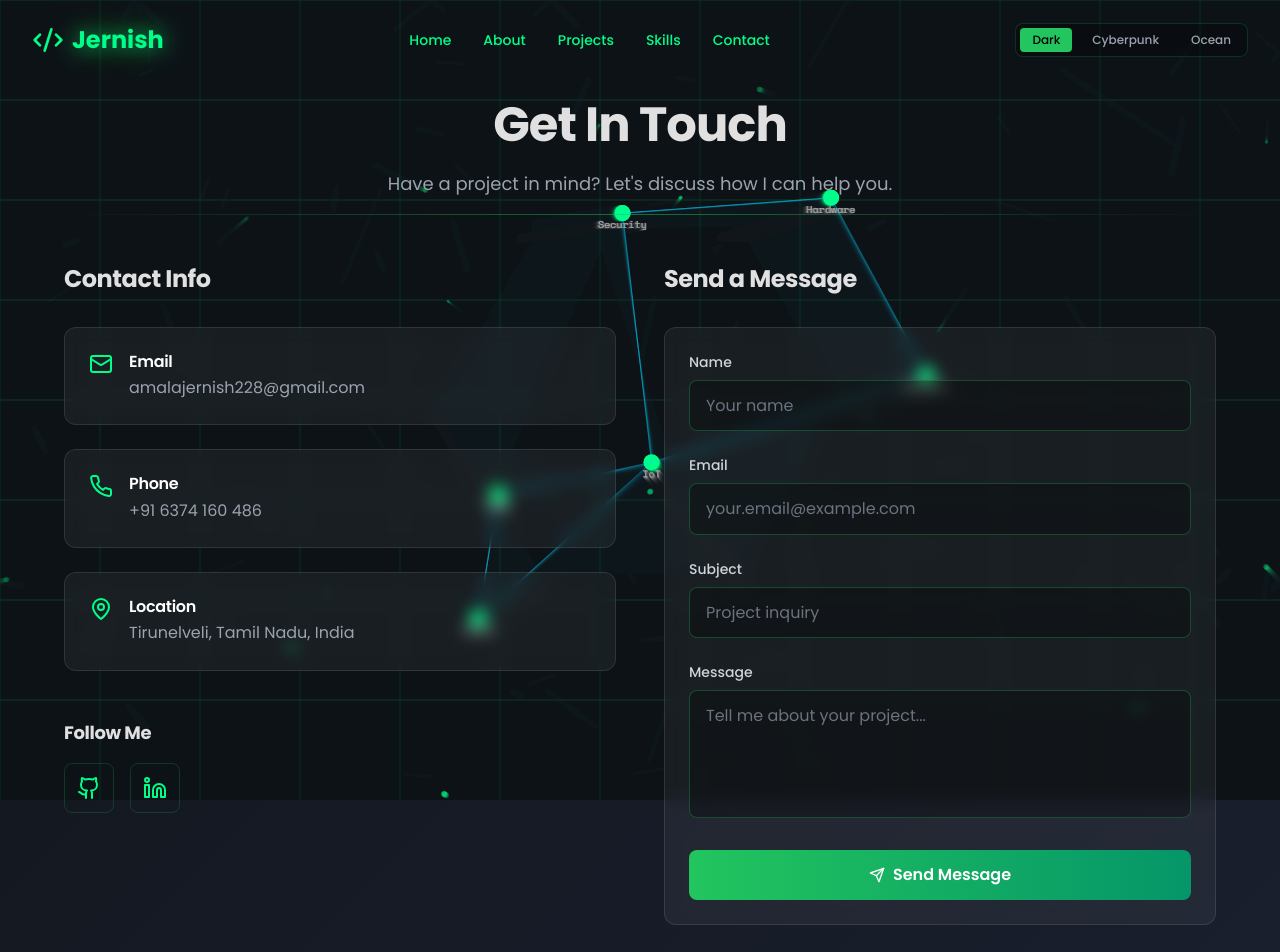
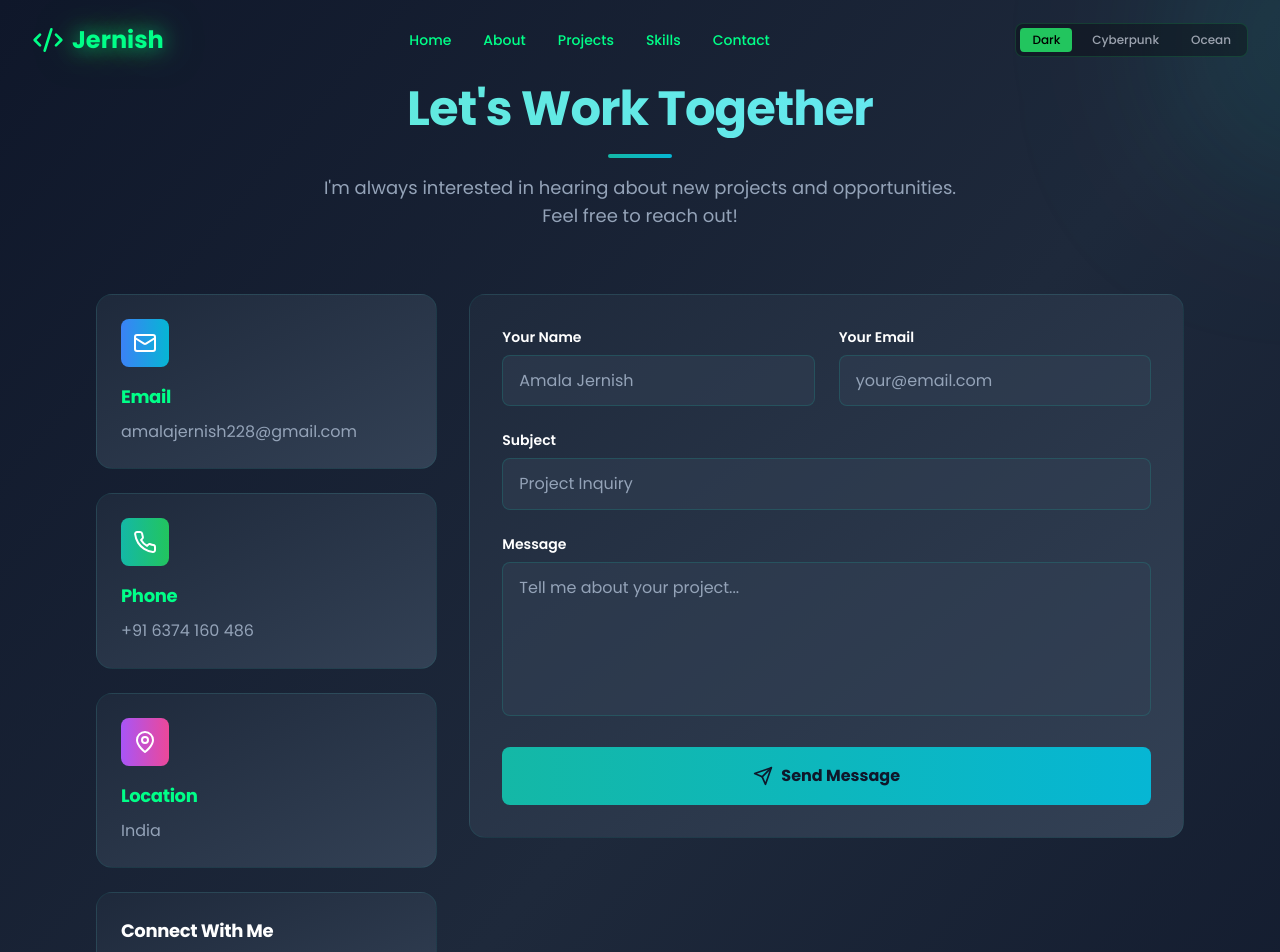
Before and after one commit to Jernish-FDO/Practise, a React (Vite) app: page /contact in a window 1280 px wide. Shown: the top 952 px of the page. Built offline with nearby package versions, Linux system fonts and the light colour scheme.

Commit message:
🎨 Redesign Contact.jsx - Professional contact form with social links

```diff
--- a/src/pages/Contact.jsx
+++ b/src/pages/Contact.jsx
@@ -1,7 +1,6 @@
-import { useState } from 'react'
-import { motion } from 'framer-motion'
-import { Mail, Phone, MapPin, Send, Github, Linkedin } from 'lucide-react'
-import { useNotificationStore } from '@store/themeStore'
+import { motion } from 'framer-motion';
+import { Mail, Phone, Github, Linkedin, MapPin, Send } from 'lucide-react';
+import { useState } from 'react';
 
 const Contact = () => {
   const [formData, setFormData] = useState({
@@ -9,223 +8,322 @@ const Contact = () => {
     email: '',
     subject: '',
     message: '',
-  })
-  const [isLoading, setIsLoading] = useState(false)
-  const addNotification = useNotificationStore((state) => state.addNotification)
+  });
+
+  const [submitted, setSubmitted] = useState(false);
+
+  const handleChange = (e) => {
+    const { name, value } = e.target;
+    setFormData((prev) => ({
+      ...prev,
+      [name]: value,
+    }));
+  };
+
+  const handleSubmit = (e) => {
+    e.preventDefault();
+    // Email would be sent via backend service
+    console.log('Form submitted:', formData);
+    setSubmitted(true);
+    setFormData({ name: '', email: '', subject: '', message: '' });
+    setTimeout(() => setSubmitted(false), 5000);
+  };
+
+  const contactInfo = [
+    {
+      icon: Mail,
+      title: 'Email',
+      value: 'amalajernish228@gmail.com',
+      link: 'mailto:amalajernish228@gmail.com',
+      color: 'from-blue-500 to-cyan-500',
+    },
+    {
+      icon: Phone,
+      title: 'Phone',
+      value: '+91 6374 160 486',
+      link: 'tel:+916374160486',
+      color: 'from-teal-500 to-green-500',
+    },
+    {
+      icon: MapPin,
+      title: 'Location',
+      value: 'India',
+      link: '#',
+      color: 'from-purple-500 to-pink-500',
+    },
+  ];
+
+  const socialLinks = [
+    {
+      icon: Github,
+      label: 'GitHub',
+      url: 'https://github.com/Jernish-FDO',
+      color: 'hover:text-slate-300',
+    },
+    {
+      icon: Linkedin,
+      label: 'LinkedIn',
+      url: 'https://linkedin.com',
+      color: 'hover:text-blue-400',
+    },
+  ];
 
   const containerVariants = {
     hidden: { opacity: 0 },
     visible: {
       opacity: 1,
-      transition: { staggerChildren: 0.1, delayChildren: 0.2 },
+      transition: {
+        staggerChildren: 0.1,
+        delayChildren: 0.2,
       },
-  }
+    },
+  };
 
   const itemVariants = {
     hidden: { opacity: 0, y: 20 },
-    visible: { opacity: 1, y: 0 },
-  }
-
-  const handleChange = (e) => {
-    const { name, value } = e.target
-    setFormData((prev) => ({ ...prev, [name]: value }))
-  }
-
-  const handleSubmit = async (e) => {
-    e.preventDefault()
-    setIsLoading(true)
-
-    try {
-      // Simulate API call
-      await new Promise((resolve) => setTimeout(resolve, 1000))
-
-      // In a real app, send to backend
-      console.log('Form submitted:', formData)
-
-      addNotification('Message sent successfully! I will get back to you soon.', 'success')
-      setFormData({ name: '', email: '', subject: '', message: '' })
-    } catch (error) {
-      addNotification('Failed to send message. Please try again.', 'error')
-    } finally {
-      setIsLoading(false)
-    }
-  }
-
-  const contactInfo = [
-    {
-      icon: <Mail className="w-6 h-6" />,
-      label: 'Email',
-      value: 'amalajernish228@gmail.com',
-      href: 'mailto:amalajernish228@gmail.com',
+    visible: {
+      opacity: 1,
+      y: 0,
+      transition: { duration: 0.6, ease: 'easeOut' },
     },
-    {
-      icon: <Phone className="w-6 h-6" />,
-      label: 'Phone',
-      value: '+91 6374 160 486',
-      href: 'tel:+916374160486',
-    },
-    {
-      icon: <MapPin className="w-6 h-6" />,
-      label: 'Location',
-      value: 'Tirunelveli, Tamil Nadu, India',
-      href: '#',
-    },
-  ]
+  };
 
   return (
-    <div className="min-h-screen pt-24 pb-16 px-4 sm:px-6 lg:px-8">
-      <div className="max-w-6xl mx-auto">
+    <div className="min-h-screen bg-gradient-to-br from-slate-900 via-slate-800 to-slate-900 text-white">
+      {/* Background Elements */}
+      <div className="fixed inset-0 overflow-hidden pointer-events-none">
+        <motion.div
+          className="absolute -top-40 -right-40 w-80 h-80 bg-teal-500 rounded-full mix-blend-multiply filter blur-3xl opacity-10"
+          animate={{ y: [0, 40, 0], x: [0, 40, 0] }}
+          transition={{ duration: 8, repeat: Infinity }}
+        />
+      </div>
+
+      <div className="relative z-10 max-w-6xl mx-auto px-4 sm:px-6 lg:px-8 py-20">
+        {/* Header */}
+        <motion.div
+          initial={{ opacity: 0, y: 20 }}
+          whileInView={{ opacity: 1, y: 0 }}
+          transition={{ duration: 0.6 }}
+          className="mb-16 text-center"
+        >
+          <h1 className="text-4xl sm:text-5xl font-bold mb-4 bg-gradient-to-r from-teal-300 to-cyan-300 bg-clip-text text-transparent">
+            Let's Work Together
+          </h1>
+          <div className="w-16 h-1 bg-gradient-to-r from-teal-500 to-cyan-500 rounded-full mx-auto mb-4"></div>
+          <p className="text-slate-400 text-lg max-w-2xl mx-auto">
+            I'm always interested in hearing about new projects and opportunities. Feel free to reach out!
+          </p>
+        </motion.div>
+
+        <div className="grid lg:grid-cols-3 gap-8 mb-16">
+          {/* Contact Info Cards */}
           <motion.div
             variants={containerVariants}
             initial="hidden"
-          animate="visible"
+            whileInView="visible"
+            viewport={{ once: true }}
+            className="lg:col-span-1 space-y-6"
           >
-          {/* Header */}
-          <motion.div variants={itemVariants} className="mb-12 text-center">
-            <h1 className="text-5xl font-bold text-primary mb-4">Get In Touch</h1>
-            <p className="text-gray-400 text-lg max-w-2xl mx-auto">
-              Have a project in mind? Let's discuss how I can help you.
-            </p>
-            <div className="separator mt-4"></div>
-          </motion.div>
-
-          <div className="grid md:grid-cols-2 gap-12">
-            {/* Contact Information */}
-            <motion.div variants={itemVariants}>
-              <h2 className="text-2xl font-bold text-primary mb-8">Contact Info</h2>
-              <div className="space-y-6 mb-12">
-                {contactInfo.map((info, i) => (
-                  <a
-                    key={i}
-                    href={info.href}
-                    className="card p-6 flex items-start gap-4 hover:border-primary/50 transition-all group"
+            {contactInfo.map((info, index) => {
+              const Icon = info.icon;
+              return (
+                <motion.a
+                  key={index}
+                  variants={itemVariants}
+                  href={info.link}
+                  className="group block"
                 >
-                    <div className="text-accent group-hover:scale-110 transition-transform">
-                      {info.icon}
+                  <div className="bg-gradient-to-br from-slate-800 to-slate-700 border border-teal-500/10 rounded-2xl p-6 hover:border-teal-500/50 transition-all duration-300 hover:shadow-xl hover:shadow-teal-500/20">
+                    <div className={`inline-flex p-3 rounded-lg bg-gradient-to-r ${info.color} mb-4`}>
+                      <Icon size={24} className="text-white" />
                     </div>
-                    <div>
-                      <h3 className="font-semibold text-white mb-1">{info.label}</h3>
-                      <p className="text-gray-400 group-hover:text-primary transition-colors">
+                    <h3 className="text-lg font-bold mb-2">{info.title}</h3>
+                    <p className="text-slate-400 group-hover:text-teal-300 transition-colors">
                       {info.value}
                     </p>
                   </div>
-                  </a>
-                ))}
-              </div>
+                </motion.a>
+              );
+            })}
 
             {/* Social Links */}
-              <div>
-                <h3 className="text-lg font-bold text-primary mb-4">Follow Me</h3>
+            <motion.div variants={itemVariants} className="bg-gradient-to-br from-slate-800 to-slate-700 border border-teal-500/10 rounded-2xl p-6">
+              <h3 className="text-lg font-bold mb-4">Connect With Me</h3>
               <div className="flex gap-4">
+                {socialLinks.map((social, idx) => {
+                  const Icon = social.icon;
+                  return (
                     <a
-                    href="https://github.com/Jernish-FDO"
+                      key={idx}
+                      href={social.url}
                       target="_blank"
                       rel="noopener noreferrer"
-                    className="p-3 rounded-lg border border-green-500/20 hover:bg-green-500/10 hover:border-green-500/50 transition-all group"
-                    title="GitHub"
+                      className={`p-3 bg-slate-700/50 rounded-lg text-slate-400 ${social.color} transition-colors`}
+                      aria-label={social.label}
                     >
-                    <Github className="w-6 h-6 group-hover:scale-110 transition-transform" />
+                      <Icon size={24} />
                     </a>
-                  <a
-                    href="https://linkedin.com/in/amala-jernish"
-                    target="_blank"
-                    rel="noopener noreferrer"
-                    className="p-3 rounded-lg border border-green-500/20 hover:bg-green-500/10 hover:border-green-500/50 transition-all group"
-                    title="LinkedIn"
-                  >
-                    <Linkedin className="w-6 h-6 group-hover:scale-110 transition-transform" />
-                  </a>
+                  );
+                })}
               </div>
-              </div>
+            </motion.div>
           </motion.div>
 
           {/* Contact Form */}
-            <motion.div variants={itemVariants}>
-              <h2 className="text-2xl font-bold text-primary mb-8">Send a Message</h2>
-              <form onSubmit={handleSubmit} className="card p-8">
-                <div className="mb-6">
-                  <label className="block text-sm font-medium text-gray-300 mb-2">
-                    Name
+          <motion.div
+            initial={{ opacity: 0, y: 20 }}
+            whileInView={{ opacity: 1, y: 0 }}
+            transition={{ duration: 0.6, delay: 0.2 }}
+            className="lg:col-span-2"
+          >
+            <form onSubmit={handleSubmit} className="bg-gradient-to-br from-slate-800 to-slate-700 border border-teal-500/10 rounded-2xl p-8 hover:border-teal-500/30 transition-all duration-300">
+              <div className="grid md:grid-cols-2 gap-6 mb-6">
+                {/* Name Field */}
+                <motion.div
+                  initial={{ opacity: 0, x: -20 }}
+                  whileInView={{ opacity: 1, x: 0 }}
+                  transition={{ duration: 0.6, delay: 0.1 }}
+                >
+                  <label htmlFor="name" className="block text-sm font-semibold mb-2">
+                    Your Name
                   </label>
                   <input
                     type="text"
+                    id="name"
                     name="name"
                     value={formData.name}
                     onChange={handleChange}
                     required
-                    className="input-field"
-                    placeholder="Your name"
+                    className="w-full px-4 py-3 bg-slate-700/50 border border-teal-500/20 rounded-lg text-white placeholder-slate-400 focus:outline-none focus:border-teal-500 focus:ring-2 focus:ring-teal-500/20 transition-all duration-300"
+                    placeholder="Amala Jernish"
                   />
-                </div>
+                </motion.div>
 
-                <div className="mb-6">
-                  <label className="block text-sm font-medium text-gray-300 mb-2">
-                    Email
+                {/* Email Field */}
+                <motion.div
+                  initial={{ opacity: 0, x: 20 }}
+                  whileInView={{ opacity: 1, x: 0 }}
+                  transition={{ duration: 0.6, delay: 0.2 }}
+                >
+                  <label htmlFor="email" className="block text-sm font-semibold mb-2">
+                    Your Email
                   </label>
                   <input
                     type="email"
+                    id="email"
                     name="email"
                     value={formData.email}
                     onChange={handleChange}
                     required
-                    className="input-field"
-                    placeholder="your.email@example.com"
+                    className="w-full px-4 py-3 bg-slate-700/50 border border-teal-500/20 rounded-lg text-white placeholder-slate-400 focus:outline-none focus:border-teal-500 focus:ring-2 focus:ring-teal-500/20 transition-all duration-300"
+                    placeholder="your@email.com"
                   />
+                </motion.div>
               </div>
 
-                <div className="mb-6">
-                  <label className="block text-sm font-medium text-gray-300 mb-2">
+              {/* Subject Field */}
+              <motion.div
+                initial={{ opacity: 0, y: 20 }}
+                whileInView={{ opacity: 1, y: 0 }}
+                transition={{ duration: 0.6, delay: 0.3 }}
+                className="mb-6"
+              >
+                <label htmlFor="subject" className="block text-sm font-semibold mb-2">
                   Subject
                 </label>
                 <input
                   type="text"
+                  id="subject"
                   name="subject"
                   value={formData.subject}
                   onChange={handleChange}
                   required
-                    className="input-field"
-                    placeholder="Project inquiry"
+                  className="w-full px-4 py-3 bg-slate-700/50 border border-teal-500/20 rounded-lg text-white placeholder-slate-400 focus:outline-none focus:border-teal-500 focus:ring-2 focus:ring-teal-500/20 transition-all duration-300"
+                  placeholder="Project Inquiry"
                 />
-                </div>
+              </motion.div>
 
-                <div className="mb-6">
-                  <label className="block text-sm font-medium text-gray-300 mb-2">
+              {/* Message Field */}
+              <motion.div
+                initial={{ opacity: 0, y: 20 }}
+                whileInView={{ opacity: 1, y: 0 }}
+                transition={{ duration: 0.6, delay: 0.4 }}
+                className="mb-6"
+              >
+                <label htmlFor="message" className="block text-sm font-semibold mb-2">
                   Message
                 </label>
                 <textarea
+                  id="message"
                   name="message"
                   value={formData.message}
                   onChange={handleChange}
                   required
-                    className="input-field h-32 resize-none"
+                  rows="5"
+                  className="w-full px-4 py-3 bg-slate-700/50 border border-teal-500/20 rounded-lg text-white placeholder-slate-400 focus:outline-none focus:border-teal-500 focus:ring-2 focus:ring-teal-500/20 transition-all duration-300 resize-none"
                   placeholder="Tell me about your project..."
                 />
+              </motion.div>
+
+              {/* Success Message */}
+              {submitted && (
+                <motion.div
+                  initial={{ opacity: 0, scale: 0.9 }}
+                  animate={{ opacity: 1, scale: 1 }}
+                  exit={{ opacity: 0, scale: 0.9 }}
+                  className="mb-6 p-4 bg-teal-500/20 border border-teal-500 rounded-lg text-teal-300 font-semibold"
+                >
+                  ✅ Thank you for your message! I'll get back to you soon.
+                </motion.div>
+              )}
+
+              {/* Submit Button */}
+              <motion.button
+                initial={{ opacity: 0, y: 20 }}
+                whileInView={{ opacity: 1, y: 0 }}
+                transition={{ duration: 0.6, delay: 0.5 }}
+                type="submit"
+                className="w-full group inline-flex items-center justify-center px-8 py-4 bg-gradient-to-r from-teal-500 to-cyan-500 text-slate-900 font-bold rounded-lg hover:shadow-lg hover:shadow-teal-500/50 transition-all duration-300 hover:scale-105"
+              >
+                <Send className="mr-2 group-hover:translate-x-1 transition-transform" size={20} />
+                Send Message
+              </motion.button>
+            </form>
+          </motion.div>
         </div>
 
-                <button
-                  type="submit"
-                  disabled={isLoading}
-                  className="btn-primary w-full inline-flex items-center justify-center gap-2 disabled:opacity-50"
+        {/* FAQ Section */}
+        <motion.div
+          initial={{ opacity: 0, y: 20 }}
+          whileInView={{ opacity: 1, y: 0 }}
+          transition={{ duration: 0.6, delay: 0.3 }}
+          className="mt-16"
         >
-                  {isLoading ? (
-                    <>
-                      <div className="spinner"></div>
-                      Sending...
-                    </>
-                  ) : (
-                    <>
-                      <Send className="w-4 h-4" />
-                      Send Message
-                    </>
-                  )}
-                </button>
-              </form>
+          <h2 className="text-2xl font-bold mb-8 text-center">Frequently Asked Questions</h2>
+          <div className="grid md:grid-cols-2 gap-6">
+            {[
+              { q: 'What is your response time?', a: 'I typically respond within 24-48 hours.' },
+              { q: 'Do you offer freelance work?', a: 'Yes, I am available for freelance projects and collaborations.' },
+              { q: 'What technologies do you specialize in?', a: 'React, Node.js, IoT, and AI integration are my core specialties.' },
+              { q: 'Can you work on existing projects?', a: 'Absolutely! I can join existing teams or work on ongoing projects.' },
+            ].map((faq, idx) => (
+              <motion.div
+                key={idx}
+                initial={{ opacity: 0, y: 10 }}
+                whileInView={{ opacity: 1, y: 0 }}
+                transition={{ duration: 0.6, delay: idx * 0.1 }}
+                className="bg-slate-800/50 border border-teal-500/10 rounded-xl p-6 hover:border-teal-500/30 transition-all"
+              >
+                <h3 className="font-bold text-teal-300 mb-2">{faq.q}</h3>
+                <p className="text-slate-400">{faq.a}</p>
               </motion.div>
+            ))}
           </div>
         </motion.div>
       </div>
     </div>
-  )
-}
+  );
+};
 
-export default Contact
+export default Contact;
```
Lines whose indentation alone changed are shown as unchanged.
